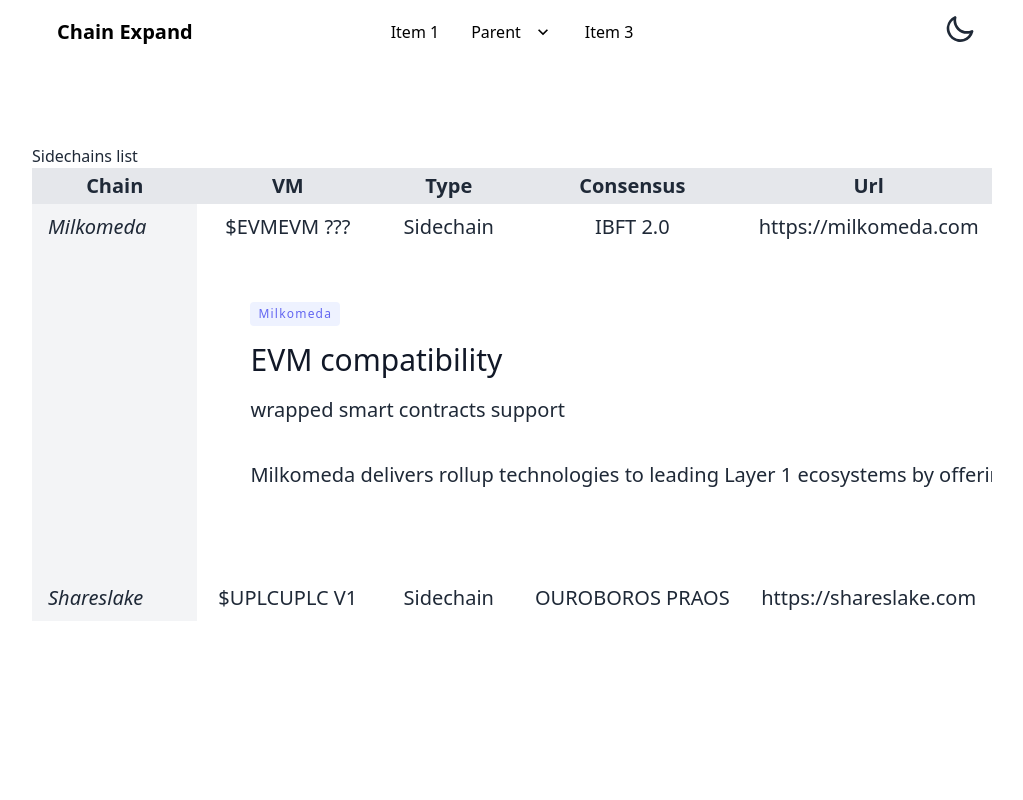
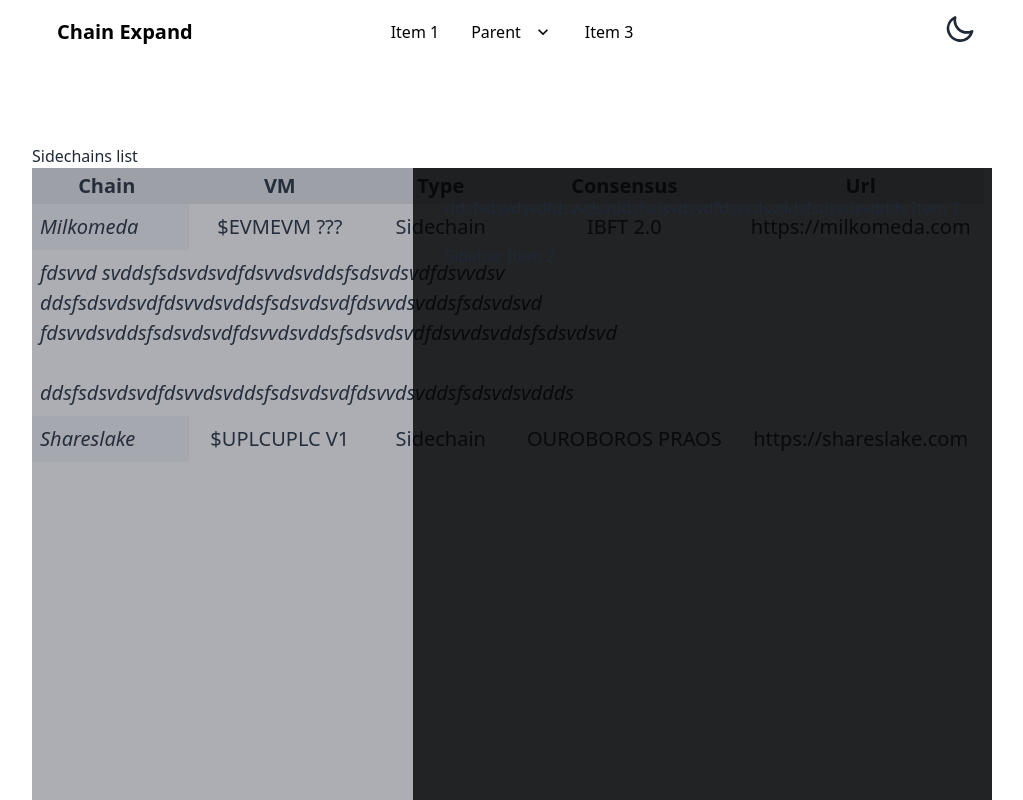
Before and after one commit to boost-pool/cardano-sidechains, a Next.js app: page / in a window 1280 px wide. Both pictures are taken after a click on the element "Milkomeda". Shown: the top 800 px of the page, without its empty margins (128-1151 px from the left). Built offline with nearby package versions, Linux system fonts and the light colour scheme.

Commit message:
add drawer

```diff
--- a/components/Table/Table.tsx
+++ b/components/Table/Table.tsx
@@ -25,6 +25,9 @@
     >
     <h1>Sidechains list</h1>
     {/* @ts-ignore*/}
+    <div className="drawer drawer-end">
+      <input id="my-drawer-4" type="checkbox" className="drawer-toggle" />
+      <div className="drawer-content">
         <div role="region" aria-labelledby="caption" tabIndex="0" style={{maxHeight: '600px'}}>
           <table className="bg-transparent rounded-xl" >
             <thead className="bordered">
@@ -40,7 +43,11 @@
             {
               chains.map((item, index) => {
                 return <> <tr key={index} className="hover:opacity-70">
-              <th className="bg-gray-100 dark:bg-gray-800" onClick={() => onClickChain(item.chain)}>{item.chain}</th>
+                  <th className="bg-gray-100 dark:bg-gray-800" onClick={() => onClickChain(item.chain)}>
+                    <label htmlFor="my-drawer-4" className="drawer-button">
+                      {item.chain}
+                    </label>
+                  </th>
                   <td>${item.vm}{`${item.vm} ${item.vmVersion}`}</td>
                   <td>{item.type}</td>
                   <td>{`${item.consensus} ${item.consensusVersion}`}</td>
@@ -48,17 +55,16 @@
                 </tr>
                   {
                     item.open ? <tr className="w-auto">
-                  <th className="bg-gray-100 dark:bg-gray-800"/>
-                  {/* @ts-ignore*/}
-                  <td colSpan="4" className="animate-fade container" style={{maxWidth: '500px'}}>
-                    <div className="p-12 md:w-1/2 flex flex-col items-start">
-                      <span className="inline-block py-1 px-2 rounded bg-indigo-50 text-indigo-500 text-xs font-medium tracking-widest">{item.chain}</span>
-                      <h2 className="sm:text-3xl text-2xl title-font font-medium text-gray-900 mt-4 mb-4">{item.goal}</h2>
-                      <p className="leading-relaxed mb-8 ">{item.USPs}</p>
-                      <p className="leading-relaxed mb-8" >{item.description}</p>
-                    </div>
-
-                  </td>
+                      <th colSpan="3" className="animate-fade" style={{width: '160px'}}>
+                        <p style={{wordWrap: 'break-word', width: '60px'}} className="flex">
+                          fdsvvd{'\n'}svddsfsdsvdsvdfdsvvdsvddsfsdsvdsvdfdsvvdsv
+                          <br/>ddsfsdsvdsvdfdsvvdsvddsfsdsvdsvdfdsvvdsvddsfsdsvdsvd
+                          <br/>fdsvvdsvddsfsdsvdsvdfdsvvdsvddsfsdsvdsvdfdsvvdsvddsfsdsvdsvd</p>
+                        <br/>
+                        <p className="row-details">
+                          ddsfsdsvdsvdfdsvvdsvddsfsdsvdsvdfdsvvdsvddsfsdsvdsvddds<br/>
+                        </p>
+                      </th>
                     </tr> : null
                   }
                 </>
@@ -66,6 +72,16 @@
             }
             </tbody>
           </table>
+
+        </div>
+      </div>
+      <div className="drawer-side">
+        <label htmlFor="my-drawer-4" className="drawer-overlay"></label>
+        <ul className="menu p-4 bg-transparent/80 text-base-content">
+          <li><a>ddsfsdsvdsvdfdsvvdsvddsfsdsvdsvdfdsvvdsvddsfsdsvdsvddds Item 1</a></li>
+          <li><a>Sidebar Item 2</a></li>
+        </ul>
+      </div>
     </div>
     </div>
 
--- a/data/list.json
+++ b/data/list.json
@@ -12,7 +12,7 @@
     "consensus": "IBFT",
     "consensusVersion": "2.0",
     "goal": "EVM compatibility",
-    "description": "Milkomeda delivers rollup technologies to leading Layer 1 ecosystems by offering\n the most popular smart contracting language, Solidity, while enhancing inter-blockchain interoperability,\n user experience, and developer traction all at the Layer 2 level.",
+    "description": "Milkomeda delivers rollup technologies to leading Layer 1 ecosystems by offering\n the most popular smart contracting language, Solidity, while enhancing inter-blockchain\n interoperability, user experience, and developer traction all at the Layer 2 level.",
     "USPs": ["wrapped smart contracts support"]
   },
   {
--- a/package.json
+++ b/package.json
@@ -36,7 +36,8 @@
     "react-dom": "17.0.2",
     "react-hot-toast": "^2.2.0",
     "swiper": "^7.3.0",
-    "xstate": "^4.27.0"
+    "xstate": "^4.27.0",
+    "@ionic/react": "^6.2.2"
   },
   "devDependencies": {
     "@types/aos": "^3.0.4",
--- a/styles/table.css
+++ b/styles/table.css
@@ -59,3 +59,8 @@
     max-height: 98vh;
     overflow: auto;
 }
+
+.row-details{
+    max-width: 100px !important;
+    word-break: break-all;
+}
```
Lines whose indentation alone changed are shown as unchanged.
